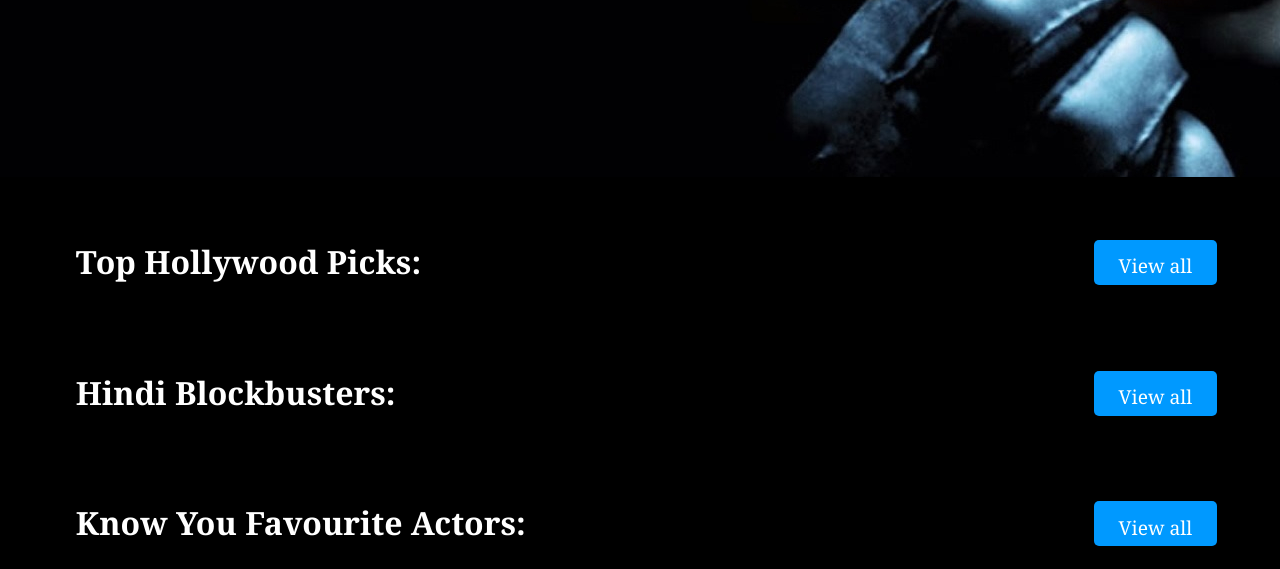
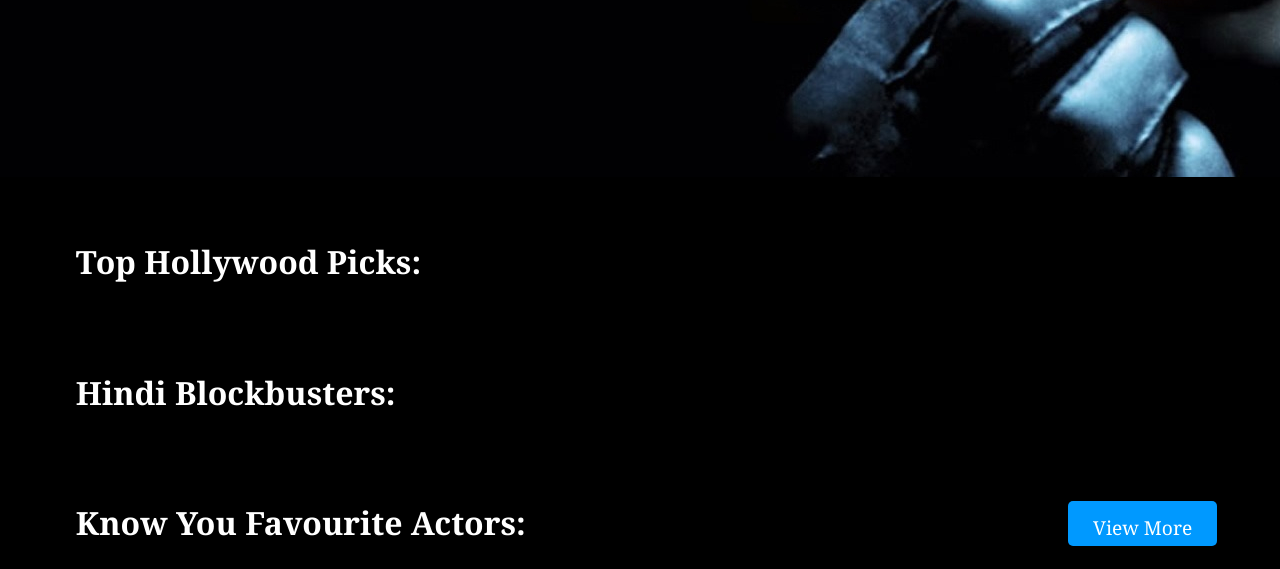
Before and after one commit to shuchitachawla2909/Movie-Review-System, a Django app: template itw2/blog/templates/blog/home.html in a window 1280 px wide. Shown: the part 623-1192 px from the top of the page. Run offline with Django 3.2, Linux system fonts and the light colour scheme; the template is opened without the code that fills it, so the values that code supplies are empty.

Commit message:
remove view all

```diff
--- a/itw2/blog/templates/blog/home.html
+++ b/itw2/blog/templates/blog/home.html
@@ -71,7 +71,7 @@
     <div class="fav" style="background-color: black;">
         <div class="headbtn">
             <h1 class="favheading">Top Hollywood Picks:</h1>
-            <a href="" class="allbtn">View all</a>
+            <!-- <a href="" class="allbtn">View all</a> -->
         </div>
         {% for movie in topeng %}
             <a href="{% url 'movie-detail' movie.id %}">
@@ -83,7 +83,7 @@
     <div class="fav" style="background-color: black;">
         <div class="headbtn">
             <h1 class="favheading">Hindi Blockbusters:</h1>
-            <a href="" class="allbtn">View all</a>
+            <!-- <a href="" class="allbtn">View all</a> -->
         </div>
         {% for movie in tophindi %}
             <a href="{% url 'movie-detail' movie.id %}">
@@ -97,7 +97,7 @@
     <div class="fav" style="background-color: black;">
         <div class="headbtn">
             <h1 class="favheading">Know You Favourite Actors:</h1>
-            <a href="" class="allbtn">View all</a>
+            <a href="" class="allbtn">View More</a>
         </div>
     </div>
 
```
